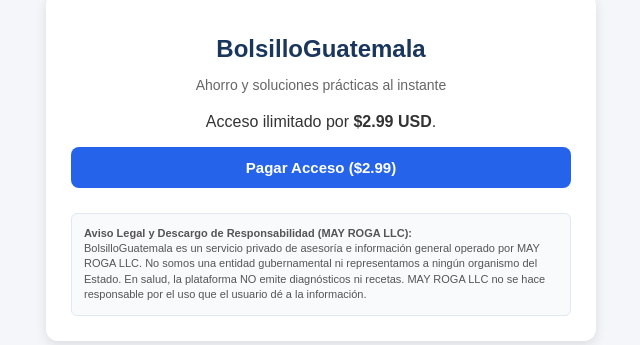
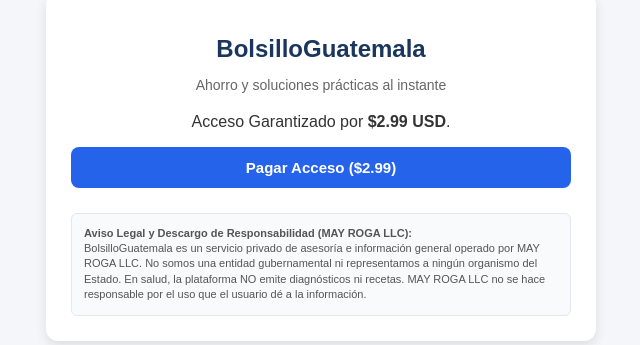
Before and after one commit to mayroga/BolsilloGuatemala, a Flask app: page / in a window 1280 px wide. Shown: the part 233-578 px from the top of the page, without its empty margins (319-959 px from the left). Run offline with Flask 3, Linux system fonts and the light colour scheme.

Commit message:
Update paywall.html

```diff
--- a/templates/paywall.html
+++ b/templates/paywall.html
@@ -10,7 +10,7 @@
     <main class="container">
         <h1 id="secretClicker">BolsilloGuatemala</h1>
         <p class="subtitle">Ahorro y soluciones prácticas al instante</p>
-        <p class="pay-desc">Acceso ilimitado por <strong>$2.99 USD</strong>.</p>
+        <p class="pay-desc">Acceso Garantizado por <strong>$2.99 USD</strong>.</p>
         <button class="pay-btn" onclick="pagarStripe()">Pagar Acceso ($2.99)</button>
 
         <!-- AVISO LEGAL VISIBLE EN EL PAYWALL -->
```
